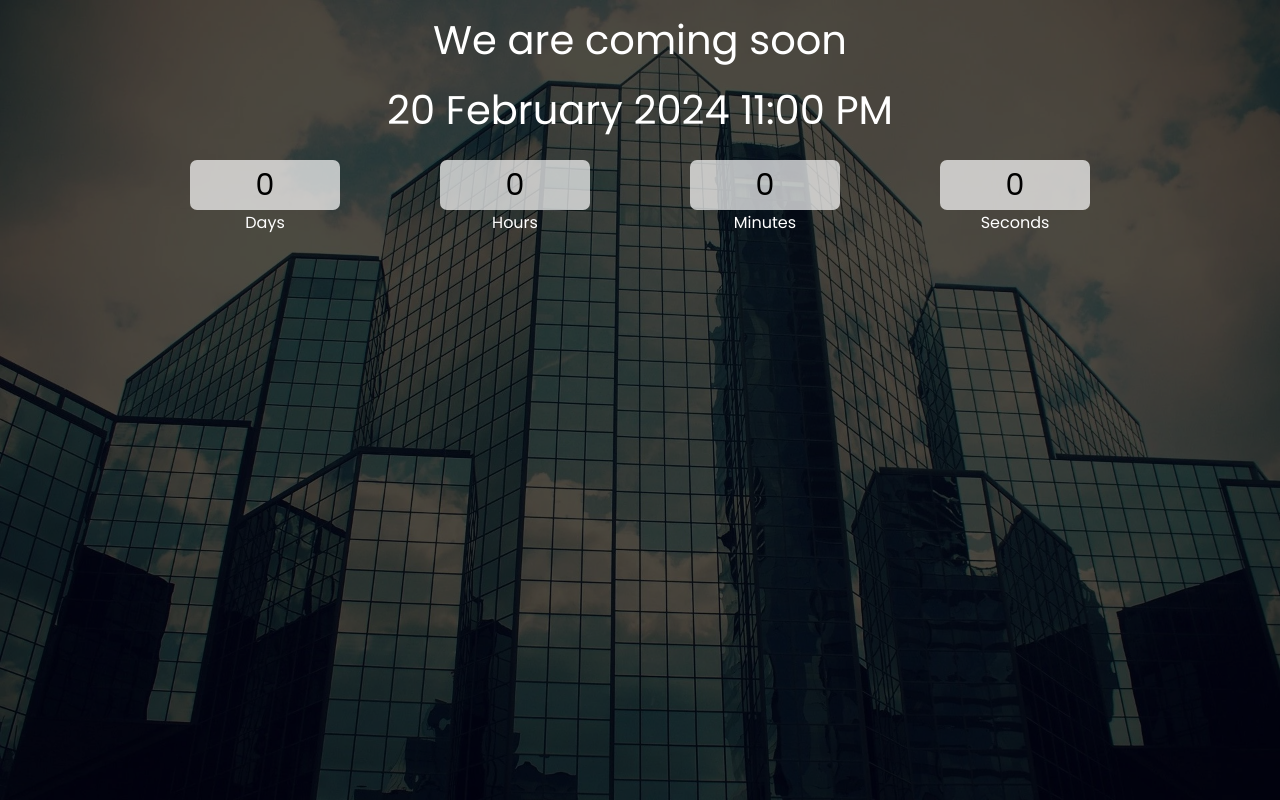
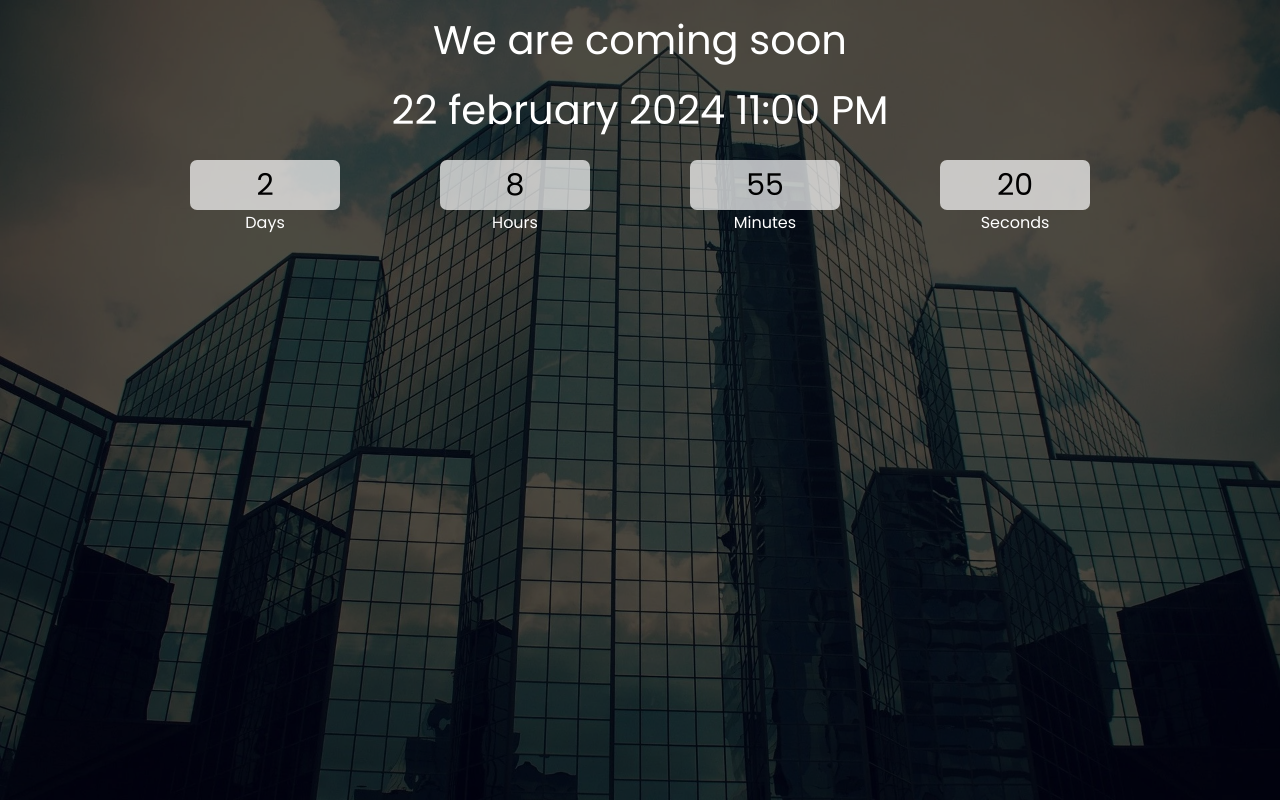
Before and after one commit to tyrex1829/count-down, a plain HTML site: page index.html in a window 1280 px wide. Drawn offline with Linux system fonts and the light colour scheme.

Commit message:
complete all file

```diff
--- a/app.js
+++ b/app.js
@@ -0,0 +1,28 @@
+const endDate = "22 february 2024 11:00 PM";
+document.querySelector("#end-date").innerHTML = endDate;
+
+const inputs = document.querySelectorAll("input");
+
+const clock = () => {
+    const end = new Date(endDate);
+    const now = new Date();
+    const diff = (end - now) / 1000;
+
+    if(diff < 0) return;
+
+    inputs[0].value = Math.floor(diff / 3600 / 24);
+
+    inputs[1].value = Math.floor((diff / 3600) % 24);
+
+    inputs[2].value = Math.floor((diff / 60) % 60);
+
+    inputs[3].value = Math.floor(diff % 60);
+}
+
+setInterval(() => clock(), 1000);
+
+/**
+ *
+ *
+ *
+ */
--- a/index.html
+++ b/index.html
@@ -12,7 +12,7 @@
     <div class="main">
         <div class="overlay">
             <div class="title">We are coming soon</div>
-            <div class="title">20 February 2024 11:00 PM</div>
+            <div class="title" id="end-date">20 February 2024 11:00 PM</div>
             <div class="col">
                 <div>
                     <input type="text" readonly value="0">
```
